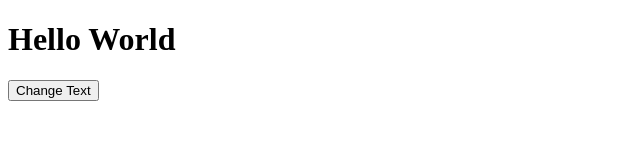
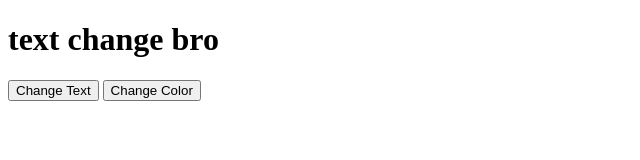
Before and after one commit to jabet01/mod2, a plain HTML site: page session4/index.html in a window 1280 px wide. Both pictures are taken after a click on the button "Change Text". Shown: the whole page, without its empty margins (0-640 px from the left). Drawn offline with Linux system fonts and the light colour scheme.

Commit message:
update html because want to do assignemtn 2.7

```diff
--- a/session4/index.html
+++ b/session4/index.html
@@ -5,21 +5,42 @@
     <meta name="viewport" content="width=device-width, initial-scale=1.0">
     <title>Document</title>
     <script  src="DOMInteraction.js"></script>
+    <style>
 
+    </style>
 </head>
 <body>
     <h1 id="title">Hello World</h1>
 <button id="clickMe">Change Text</button>
+<button id="cme">Change Color</button>
 
 <script>
-    let btn = document.getElementById("clickMe")
-    btn.addEventListener("click", function(){
-        let title = document.getElementById("Title")
-        title.textContent = "text change bro"
+
+    let tajuk = document.getElementById("title")
+
+    let text = document.getElementById("clickMe")
+    text.addEventListener("click", function(){
+        tajuk.textContent = "text change bro"
     })
 
 
-    let prg = document.getElementById("paragraph")
+    let kaler = document.getElementById("cme")
+    kaler.addEventListener("click", function(){
+        tajuk.style.color = 'teal'
+    })
+
+    tajuk.addEventListener("mouseenter", function(){
+        tajuk.style.color = 'red'
+    })
+
+    tajuk.addEventListener("mouseleave", function(){
+        tajuk.style.color = 'black'
+    })
+
+
+
+
+    // let prg = document.getElementById("paragraph")
 
 
 </script>
```
